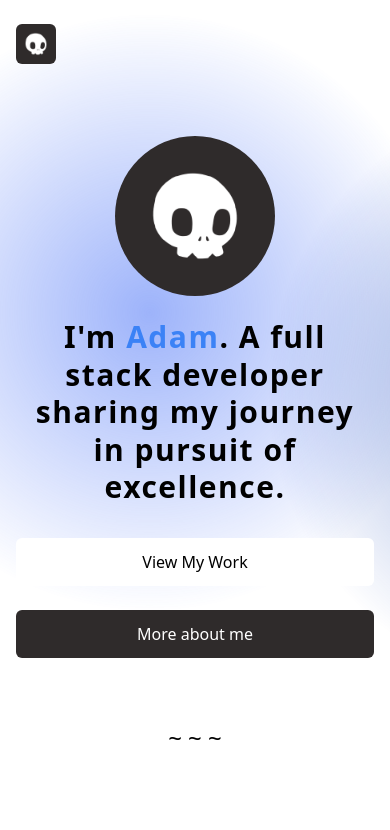
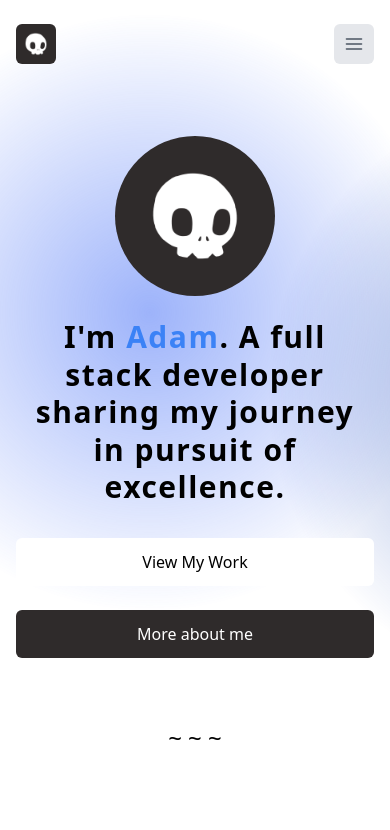
Before and after one commit to awimpenny/myPortfolio, a Next.js app: page / in a window 390 px wide. Shown: the top 830 px of the page. Built offline with nearby package versions, Linux system fonts and the light colour scheme.

Commit message:
feat(navbar): added mobile navbar

```diff
--- a/app/projects/page.tsx
+++ b/app/projects/page.tsx
@@ -32,7 +32,7 @@ const Projects = () => {
         },
         {
             title: 'Evol-ve',
-            img: '/evolve.jpg',
+            img: '/evol-ve.jpg',
             flipped: true,
         },
     ];
--- a/components/navBar.tsx
+++ b/components/navBar.tsx
@@ -2,8 +2,10 @@
 'use client';
 
 import Image from 'next/image';
+import { useState } from 'react';
 import { usePathname } from 'next/navigation';
 import { LuSun, LuMoonStar } from 'react-icons/lu';
+import { FiMenu } from 'react-icons/fi';
 import { useTheme } from 'next-themes';
 
 interface Ipages {
@@ -14,6 +16,7 @@ interface Ipages {
 const NavBar = () => {
     const { systemTheme, theme, setTheme } = useTheme();
     const currentTheme = theme === 'system' ? systemTheme : theme;
+    const [menuOpen, setMenuOpen] = useState(false);
 
     const pages: Ipages[] = [
         { label: 'Home', link: '/' },
@@ -22,7 +25,7 @@ const NavBar = () => {
     ];
 
     return (
-        <div className='flex items-center justify-between max-w-6xl px-4 py-6 mx-auto sm:px-6 md:space-x-10'>
+        <div className='relative flex items-center justify-between max-w-6xl px-4 py-6 mx-auto sm:px-6 md:space-x-10'>
             <div className='flex justify-start flex-1 z-10'>
                 <span className='relative w-10 h-10 justify-center'>
                     <a href='/'>
@@ -40,6 +43,52 @@ const NavBar = () => {
                     return <NavLink data={v} key={i} />;
                 })}
             </nav>
+            <div className='absolute top-6 right-4 md:hidden z-10'>
+                <div className='relative flex flex-col bg-gray-200 dark:bg-[#2f2b2b] text-gray-600 dark:text-white rounded-md items-center justify-center'>
+                    <div className='flex'>
+                        <span className='sr-only'>Open menu</span>
+                        <div className={`${menuOpen ? 'flex' : 'hidden'} w-[250px]`}>
+                            <div className='flex flex-col gap-4 '>
+                                <a href='/' className='pl-4 pt-4'>
+                                    Home
+                                </a>
+                                <a href='/about' className='pl-4'>
+                                    About
+                                </a>
+                                <a href='/projects' className='pl-4 pb-4'>
+                                    Projects
+                                </a>
+                            </div>
+                            <hr />
+                        </div>
+                        <div className='p-0.5'>
+                            <FiMenu
+                                onClick={() => setMenuOpen(!menuOpen)}
+                                className={`${
+                                    menuOpen ? 'ring-0' : 'general-ring-state'
+                                } ml-auto mb-auto p-2 text-4xl cursor-pointer rounded-md`}
+                            />
+                        </div>
+                    </div>
+                    <hr className={`${menuOpen ? 'flex' : 'hidden'} w-[90%] mt-3 border-black dark:border-white`} />
+                    <button
+                        onClick={() => setTheme(currentTheme === 'light' ? 'dark' : 'light')}
+                        aria-label='Toggle Dark Mode'
+                        type='button'
+                        className={`${
+                            menuOpen ? 'flex' : 'hidden'
+                        } my-5 text-base w-[90%] flex items-center justify-center py-3 bg-gray-300 rounded-md dark:bg-black/20 general-ring-state`}
+                    >
+                        <div>
+                            <LuSun className='hidden dark:block text-xl' />
+                            <LuMoonStar className='dark:hidden text-black text-xl' />
+                        </div>
+                        <p className='ml-3 font-semibold'>
+                            Change to {currentTheme === 'light' ? 'dark' : 'light'} theme
+                        </p>
+                    </button>
+                </div>
+            </div>
             <div className='items-center justify-end hidden md:flex md:flex-1 z-10'>
                 <button
                     onClick={() => setTheme(currentTheme === 'light' ? 'dark' : 'light')}
```
